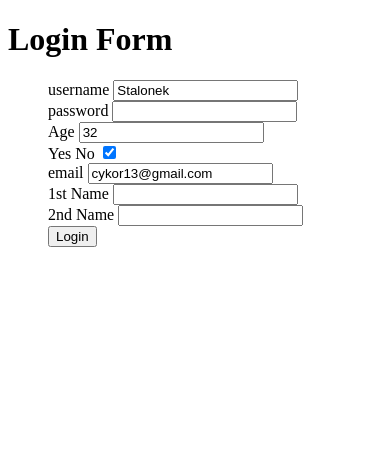
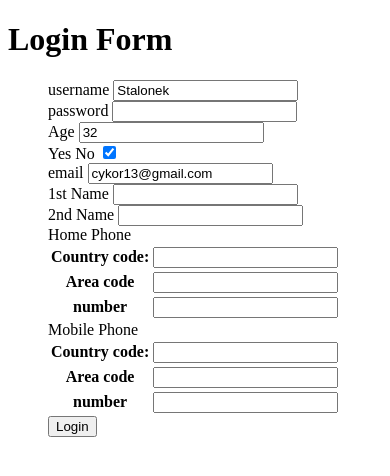
Before and after one commit to stalonek91/Flask_wtf, a Flask app: page / in a window 390 px wide. Shown: the top 476 px of the page. Run offline with Flask 3, Linux system fonts and the light colour scheme.

Commit message:
Adding Form Inheritance with Form and FormField -> mobile and home phone

```diff
--- a/app.py
+++ b/app.py
@@ -1,11 +1,16 @@
 from flask import Flask, render_template
 from flask_wtf import FlaskForm
-from wtforms import StringField, PasswordField, IntegerField, BooleanField
+from wtforms import StringField, PasswordField, IntegerField, BooleanField, Form, FormField
 from wtforms.validators import InputRequired, Length, AnyOf, Email
 
 
 app = Flask(__name__)
 app.config['SECRET_KEY'] = 'MySecret!'
+
+class TelephoneForm(Form):
+    country_code = StringField('Country code:')
+    area_code = IntegerField('Area code')
+    number = StringField('number')
 
 class LoginForm(FlaskForm):
     username = StringField('username', validators=[
@@ -28,6 +33,8 @@ class LoginForm(FlaskForm):
 class NameForm(LoginForm):
     first_name = StringField('1st Name')
     second_name = StringField('2nd Name')
+    home_phone = FormField(TelephoneForm)
+    mobile_phone = FormField(TelephoneForm)
 
 class User():
     def __init__(self, username, age, email) -> None:
@@ -44,7 +51,8 @@ class User():
         form = NameForm(obj=User_sylwek)
 
         if form.validate_on_submit():
-            return f'<h1> Username: {form.username.data} password: {form.password.data} Age: {form.age.data} Yes or No: {form.yes_no.data} email: {form.email.data}</h1>'
+            return f'Home Phone area code: {form.home_phone.area_code.data} and Mobile area code is: {form.mobile_phone.area_code.data}'
+            # return f'<h1> Username: {form.username.data} password: {form.password.data} Age: {form.age.data} Yes or No: {form.yes_no.data} email: {form.email.data}</h1>'
 
         return render_template('index.html', form=form)
 
--- a/templates/index.html
+++ b/templates/index.html
@@ -15,6 +15,8 @@
         {{renderfield(form.username)}} {{renderfield(form.password)}} {{renderfield(form.age)}}
         {{renderfield(form.yes_no)}} {{renderfield(form.email)}}
         {{renderfield(form.first_name)}} {{renderfield(form.second_name)}}
+        {{renderfield(form.home_phone)}}
+        {{renderfield(form.mobile_phone)}}
 
       <button>Login</button>
     </form>
```
